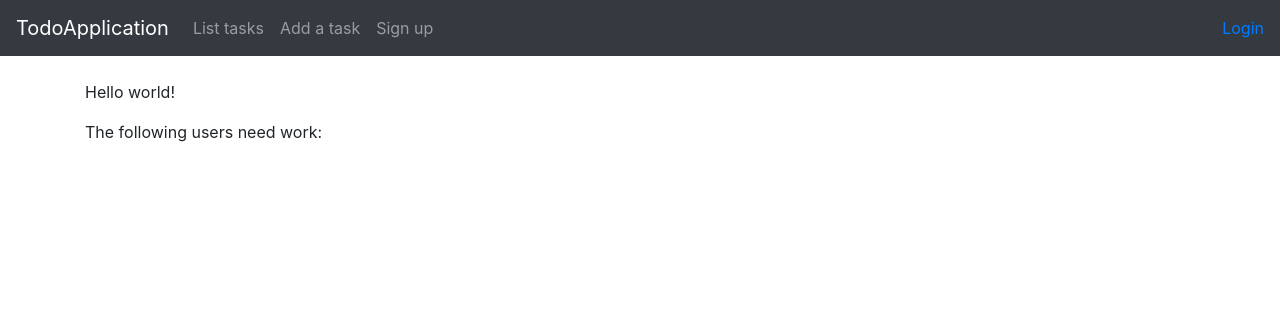
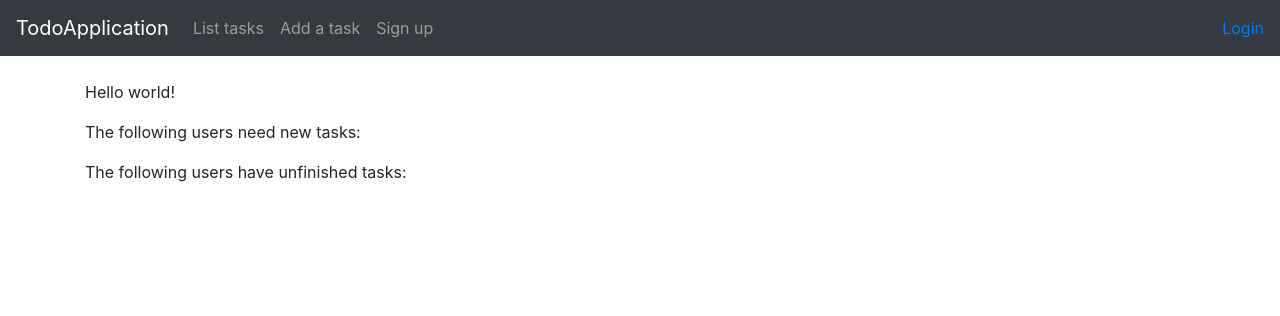
Before and after one commit to strajama/tsoha-todolist, a Flask app: page / in a window 1280 px wide. Shown: the top 316 px of the page. Run offline with Flask 2, Linux system fonts and the light colour scheme; data that the repository does not hold is empty; some libraries are stand-ins or nearby versions.

Commit message:
listattu käyttäjät, joilla tekemättömiä tehtäviä

```diff
--- a/application/auth/models.py
+++ b/application/auth/models.py
@@ -44,3 +44,14 @@ class User(Base):
             response.append({"id":row[0], "name":row[1]})
 
         return response
+
+    @staticmethod
+    def find_users_with_unfinished_tasks(done="kesken"):
+        stmt = text("SELECT Account.id, Account.name FROM Account LEFT JOIN Task ON Task.account_id = Account.id WHERE (Task.done = :done) GROUP BY Account.id").params(done=done)
+        res = db.engine.execute(stmt)
+
+        response = []
+        for row in res:
+            response.append({"id":row[0], "name":row[1]})
+
+        return response
--- a/application/templates/index.html
+++ b/application/templates/index.html
@@ -7,7 +7,7 @@
 
 {% if needs_tasks is defined %}
 <p>
-  The following users need work:
+  The following users need new tasks:
 </p>
 
 <ul>
@@ -20,4 +20,19 @@
 
 {% endif %}
 
+{% if unfinished_tasks is defined%}
+<p>
+  The following users have unfinished tasks:
+</p>
+
+<ul>
+  {% for user in unfinished_tasks %}
+  <li>
+    {{user.id}} {{user.name}}
+  </li>
+  {% endfor %}
+</ul>
+
+{% endif %}
+
 {% endblock %}
--- a/application/views.py
+++ b/application/views.py
@@ -4,4 +4,4 @@ from application.auth.models import User
 
 @app.route("/")
 def index():
-    return render_template("index.html", needs_tasks=User.find_users_with_no_tasks())
+    return render_template("index.html", needs_tasks=User.find_users_with_no_tasks(), unfinished_tasks=User.find_users_with_unfinished_tasks())
```
